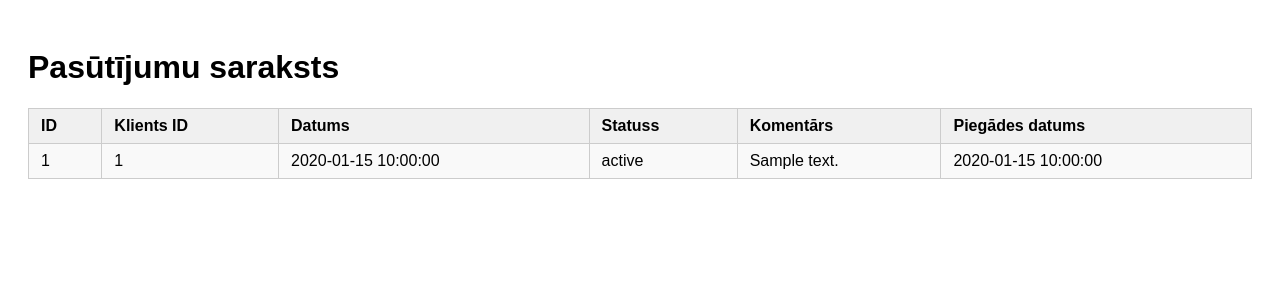
After one commit to Sierazeke/Store-dev, a PHP site: template src/views/orders.php in a window 1280 px wide. The commit adds this page. Shown: the top 300 px of the page. Run offline with PHP 8.4, Linux system fonts and the light colour scheme; the template is opened without the code that fills it: most values are stand-ins (such as "Sample title", 1, 10 or a date in 2020).

Commit message:
Added orders view that you can see with /orders, also order controller and model

```diff
--- a/public/index.php
+++ b/public/index.php
@@ -2,7 +2,9 @@
 
 require __DIR__ . '/../db/DB.php';
 require __DIR__ . '/../src/models/Customer.php';
+require __DIR__ . '/../src/models/Order.php';
 require __DIR__ . '/../src/controllers/CustomerController.php';
+require __DIR__ . '/../src/controllers/OrderController.php';
 
 DB::connect();
 
@@ -10,6 +12,8 @@ $requestUri = parse_url($_SERVER['REQUEST_URI'], PHP_URL_PATH);
 
 if (rtrim($requestUri, '/') === '/customers') {
     CustomerController::index();
+} elseif (rtrim($requestUri, '/') === '/orders') {
+    OrderController::index();
 } else {
     http_response_code(404);
     echo '<h1>404 – Lapa nav atrasta</h1>';
--- /dev/null
+++ b/src/views/orders.php
@@ -0,0 +1,37 @@
+<!DOCTYPE html>
+<html lang="lv">
+<head>
+    <meta charset="UTF-8">
+    <title>Pasūtījumi</title>
+    <style>
+        body { font-family: Arial, sans-serif; padding: 20px; }
+        table { border-collapse: collapse; width: 100%; }
+        th, td { border: 1px solid #ccc; padding: 8px 12px; text-align: left; }
+        th { background-color: #f0f0f0; }
+        tr:nth-child(even) { background-color: #f9f9f9; }
+    </style>
+</head>
+<body>
+    <h1>Pasūtījumu saraksts</h1>
+    <table>
+        <tr>
+            <th>ID</th>
+            <th>Klients ID</th>
+            <th>Datums</th>
+            <th>Statuss</th>
+            <th>Komentārs</th>
+            <th>Piegādes datums</th>
+        </tr>
+        <?php foreach ($orders as $order): ?>
+        <tr>
+            <td><?= htmlspecialchars($order['order_id']) ?></td>
+            <td><?= htmlspecialchars($order['customer_id']) ?></td>
+            <td><?= htmlspecialchars($order['order_date']) ?></td>
+            <td><?= htmlspecialchars($order['status']) ?></td>
+            <td><?= htmlspecialchars($order['comment'] ?? '') ?></td>
+            <td><?= htmlspecialchars($order['delivery_date'] ?? '') ?></td>
+        </tr>
+        <?php endforeach; ?>
+    </table>
+</body>
+</html>
```
Also changed, not shown: src/controllers/OrderController.php (added, +10 -0 lines), src/models/Order.php (added, +9 -0 lines).
